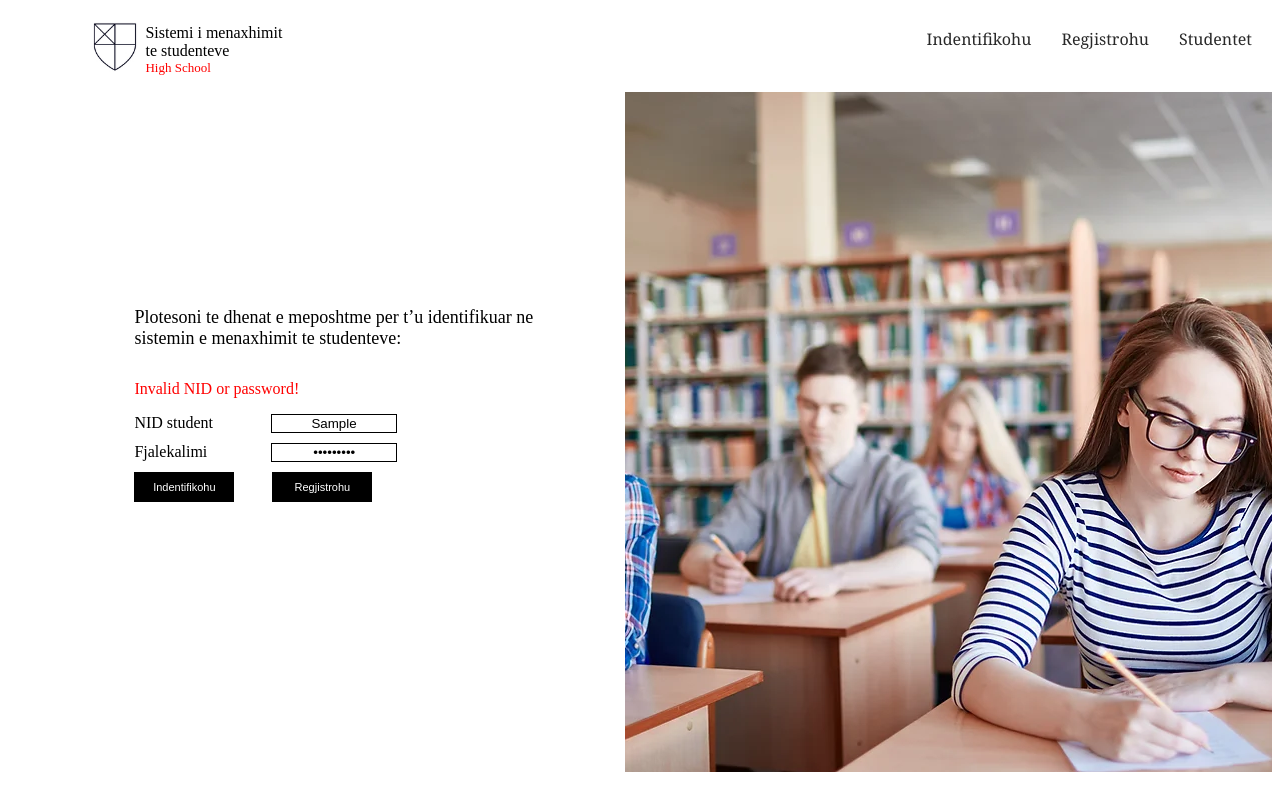
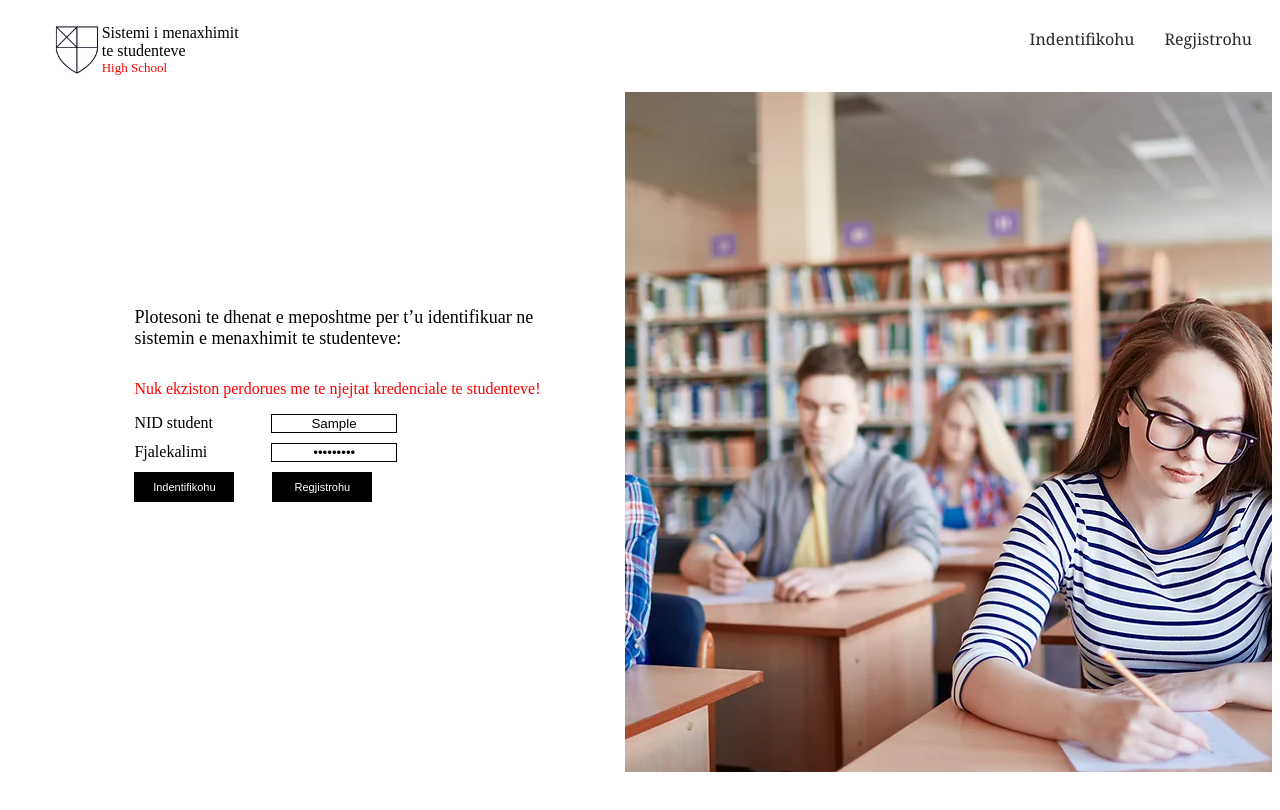
Before and after one commit to Erson-Lala/Test, a React (Create React App) app: page / in a window 1280 px wide. Both pictures are taken after typing "Sample", "Sample123" into the empty fields and a click on the button "Indentifikohu". Shown: the top 810 px of the page. Built offline with nearby package versions, Linux system fonts and the light colour scheme.

Commit message:
SomeMoreModifications

```diff
--- a/src/Components/Header.css
+++ b/src/Components/Header.css
@@ -76,3 +76,8 @@
       font-size: 11px;
       cursor: pointer;
   }
+
+  .logoLink{
+    display: flex;
+    align-items: center;
+  }
--- a/src/Components/Header.js
+++ b/src/Components/Header.js
@@ -4,29 +4,44 @@ import { useSelector, useDispatch } from 'react-redux';
 import { logout } from '../Redux/authSlice';
 import './Header.css';
 import IconSchool from '../Assets/IconSchool.jpg';
+import { useNavigate } from 'react-router-dom';
 
 const Header = () => {
+  const navigate = useNavigate();
   const currentUser = useSelector(state => state.auth.currentUser);
   const dispatch = useDispatch();
 
   const handleLogout = () => {
     dispatch(logout());
+    navigate('/');
   };
 
   return (
     <header className="header">
       <nav id="navBar">
         <div id="mainQuote">
-          <img id='logo' src={IconSchool} alt="" />
+          <Link className='logoLink' to={currentUser ? "/students" : "/"}><img id='logo' src={IconSchool} alt="" /></Link>
           <p id='firstParagraph'>
             Sistemi i menaxhimit te studenteve
             <span id='highSchoolSpan'>High School</span>
           </p>
         </div>
         <ul id="linkList">
-          <li><Link to="/login">Indentifikohu</Link></li>
-          <li><Link to="/register">Regjistrohu</Link></li>
-          <li><Link to="/students">Studentet</Link></li>
+          {
+            !currentUser && (
+              <li><Link to="/login">Indentifikohu</Link></li>
+            )
+          }
+          {
+            !currentUser && (
+              <li><Link to="/register">Regjistrohu</Link></li>
+            )
+          }
+          {
+            currentUser && (
+              <li><Link to="/students">Studentet</Link></li>
+            )
+          }
           {
             currentUser && (
               <li><Link to={`/students/${currentUser.NID}`}>Detajet e studenteve</Link></li>
--- a/src/Components/LoginForm.js
+++ b/src/Components/LoginForm.js
@@ -4,11 +4,14 @@ import { login, loginFailed } from '../Redux/authSlice';
 import { Link } from 'react-router-dom';
 import './LoginForm.css';
 import StudentsInClass from '../Assets/StudentsInClass.webp';
+import { useNavigate } from 'react-router-dom';
 
 const LoginForm = () => {
   const dispatch = useDispatch();
+  const navigate = useNavigate();
   const students = useSelector(state => state.students);
   const [NID, setNID] = useState('');
+  const currentUser = useSelector(state => state.auth.currentUser);
   const [password, setPassword] = useState('');
   const [loginSuccess, setLoginSuccess] = useState(false);
   const auth = useSelector(state => state.auth);
@@ -16,6 +19,9 @@ const LoginForm = () => {
   useEffect(() => {
     if (auth.currentUser) {
       setLoginSuccess(true);
+      setTimeout(() =>
+        {navigate(`/students/${currentUser.NID}`)},
+      2000);
     }
   }, [auth.currentUser]);
 
@@ -39,7 +45,10 @@ const LoginForm = () => {
         t’u identifikuar ne sistemin e
         menaxhimit te studenteve:
         </h2>
-        {auth.error && <p style={{ color: "red" }}>Invalid NID or password!</p>}
+        {auth.error && <p style={{ color: "red" }}>
+          Nuk ekziston perdorues me te
+          njejtat kredenciale te studenteve!
+        </p>}
         {!auth.error && loginSuccess && <p style={{ color: "green" }}>Ju u loguat me sukses!</p>}
         <form onSubmit={handleSubmit}>
           <div id='formNID'>
```
Also changed, not shown: 1 other file (tests, documents, lock files or other folders).
